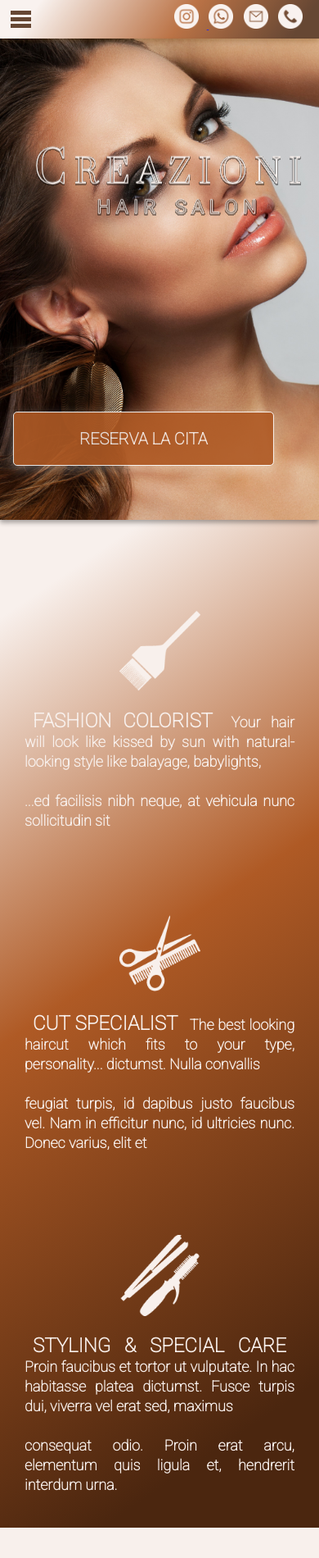
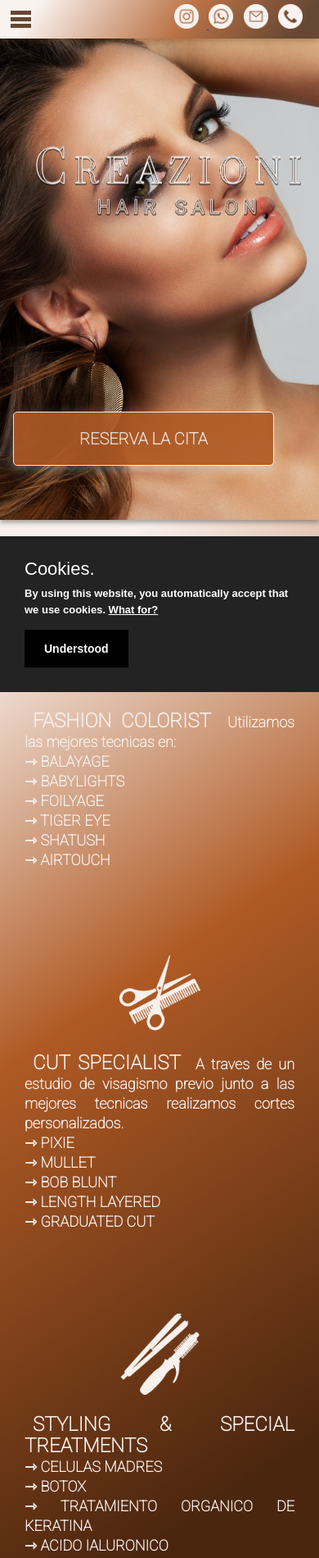
Before and after one commit to Gabriela85/creazioni, a plain HTML site: page index.html in a window 390 px wide. Shown: the top 1900 px of the page at 82% size. Drawn offline with Linux system fonts and the light colour scheme.

Commit message:
service text update

```diff
--- a/index.html
+++ b/index.html
@@ -20,6 +20,8 @@
 <link rel="stylesheet" href="src/style.css" />
 <link rel="stylesheet" href="src/tablet.css" />
 <link rel="stylesheet" href="src/mobile.css" />
+<link rel="stylesheet" type="text/css" href="src/purecookie.css" async />
+
 
 
 
@@ -295,25 +297,35 @@
         <span class="service1">
             <img src="img/color.png" class="service-icon"><br/>
         <span class="title">FASHION COLORIST</span>
-        Your hair will look like kissed by sun with natural-looking style like balayage, babylights,
-        <br/><br />
-        ...ed facilisis nibh neque, at vehicula nunc sollicitudin sit
+Utilizamos las mejores tecnicas  en:<br />
+    ⇾ BALAYAGE <br />
+    ⇾ BABYLIGHTS <br />
+    ⇾ FOILYAGE <br />
+    ⇾ TIGER EYE <br />
+    ⇾ SHATUSH <br />
+    ⇾ AIRTOUCH<br />
+
 
         </span>
         <span class="service2">
             <img src="img/cut.png" class="service-icon"><br />
       <span class="title">CUT SPECIALIST</span>
-        The best looking haircut which fits to your type, personality... dictumst. Nulla convallis
-        <br /><br />
-        feugiat turpis, id dapibus justo faucibus vel. Nam in efficitur nunc, id ultricies nunc. Donec varius, elit et
+    A traves de un estudio de visagismo previo junto
+a las mejores tecnicas realizamos cortes personalizados.<br />
+⇾ PIXIE <br />
+⇾ MULLET <br />
+⇾ BOB BLUNT <br />
+⇾ LENGTH LAYERED <br />
+⇾ GRADUATED CUT
 
         </span>
         <span class="service3">
             <img src="img/styling.png" class="service-icon"><br />
-        <span class="title">STYLING & SPECIAL CARE</span>
-        Proin faucibus et tortor ut vulputate. In hac habitasse platea dictumst. Fusce turpis dui, viverra vel erat sed, maximus
-        <br /><br />
-        consequat odio. Proin erat arcu, elementum quis ligula et, hendrerit interdum urna.
+        <span class="title">STYLING & SPECIAL TREATMENTS</span><br />
+    ⇾ CELULAS MADRES<br />
+    ⇾ BOTOX<br />
+    ⇾ TRATAMIENTO ORGANICO DE KERATINA<br />
+    ⇾ ACIDO IALURONICO<br />
 
         </span>
         </p>
@@ -382,7 +394,7 @@
 <a
 href="https://www.instagram.com/creazioni_hairsalon/"
 target="_blank"
-class="follow">SÍGUEME
+class="follow"> <img src="img/instagram-light.png" class="icon-button" alt="instagram-icon">SÍGUEME
 </a>
     </div>
 
@@ -465,7 +477,7 @@ class="follow">SÍGUEME
         <a
         href="https://www.google.com/search?hl=cs-ES&gl=es&q=CREAZIONI,+C.+del+Consell+de+Cent,+140,+08015+Barcelona,+B&ludocid=4364994281511384238&lsig=AB86z5VpYWkziqlSfXiJZCo9J03J#lrd=0x12a4a3a4771f0ab7:0x3c93932c1c18f4ae,1"
         target="_blank"
-        class="follow">VER MÁS OPINIONES
+        class="follow"> <img src="img/google.png" class="icon-button" alt="google-icon">VER MÁS OPINIONES
     </a>
 
     </div>
@@ -619,8 +631,13 @@ target="_blank">GR-WEBSOLUTION
 </footer>
 
 
+
 <script src="src/index.js">
 </script>
 
+<script src="src/purecookie.js" async></script>
+
+
+
 </body>
 </html>
--- /dev/null
+++ b/src/purecookie.css
@@ -0,0 +1,117 @@
+.cookieConsentContainer {
+
+	z-index: 999;
+
+	width: 350px;
+
+	min-height: 20px;
+
+	box-sizing: border-box;
+
+	padding: 30px 30px 30px 30px;
+
+	background: #232323;
+
+	overflow: hidden;
+
+	position: fixed;
+
+    bottom: 30px;
+
+	right: 30px;
+
+	display: none;
+
+}
+
+.cookieConsentContainer .cookieTitle a {
+
+	font-family: OpenSans, arial, "sans-serif";
+
+	color: #FFFFFF;
+
+	font-size: 22px;
+
+	line-height: 20px;
+
+	display: block;
+
+}
+
+.cookieConsentContainer .cookieDesc p {
+
+	margin: 0;
+
+	padding: 0;
+
+	font-family: OpenSans, arial, "sans-serif";
+
+	color: #FFFFFF;
+
+	font-size: 13px;
+
+	line-height: 20px;
+
+	display: block;
+
+	margin-top: 10px;
+
+} .cookieConsentContainer .cookieDesc a {
+
+	font-family: OpenSans, arial, "sans-serif";
+
+	color: #FFFFFF;
+
+	text-decoration: underline;
+
+}
+
+.cookieConsentContainer .cookieButton a {
+
+	display: inline-block;
+
+	font-family: OpenSans, arial, "sans-serif";
+
+	color: #FFFFFF;
+
+	font-size: 14px;
+
+	font-weight: bold;
+
+	margin-top: 14px;
+
+	background: #000000;
+
+	box-sizing: border-box;
+
+	padding: 15px 24px;
+
+	text-align: center;
+
+	transition: background 0.3s;
+
+}
+
+.cookieConsentContainer .cookieButton a:hover {
+
+	cursor: pointer;
+
+	background: #3E9B67;
+
+}
+
+
+
+@media (max-width: 980px) {
+
+	.cookieConsentContainer {
+
+		bottom: 0px !important;
+
+		left: 0px !important;
+
+		width: 100%  !important;
+
+	}
+
+}
--- /dev/null
+++ b/src/purecookie.js
@@ -0,0 +1,70 @@
+// --- Config --- //
+var purecookieTitle = "Cookies."; // Title
+var purecookieDesc = "By using this website, you automatically accept that we use cookies."; // Description
+var purecookieLink = '<a href="https://www.cssscript.com/privacy-policy/" target="_blank">What for?</a>'; // Cookiepolicy link
+var purecookieButton = "Understood"; // Button text
+// ---        --- //
+
+
+function pureFadeIn(elem, display){
+  var el = document.getElementById(elem);
+  el.style.opacity = 0;
+  el.style.display = display || "block";
+
+  (function fade() {
+    var val = parseFloat(el.style.opacity);
+    if (!((val += .02) > 1)) {
+      el.style.opacity = val;
+      requestAnimationFrame(fade);
+    }
+  })();
+};
+function pureFadeOut(elem){
+  var el = document.getElementById(elem);
+  el.style.opacity = 1;
+
+  (function fade() {
+    if ((el.style.opacity -= .02) < 0) {
+      el.style.display = "none";
+    } else {
+      requestAnimationFrame(fade);
+    }
+  })();
+};
+
+function setCookie(name,value,days) {
+    var expires = "";
+    if (days) {
+        var date = new Date();
+        date.setTime(date.getTime() + (days*24*60*60*1000));
+        expires = "; expires=" + date.toUTCString();
+    }
+    document.cookie = name + "=" + (value || "")  + expires + "; path=/";
+}
+function getCookie(name) {
+    var nameEQ = name + "=";
+    var ca = document.cookie.split(';');
+    for(var i=0;i < ca.length;i++) {
+        var c = ca[i];
+        while (c.charAt(0)==' ') c = c.substring(1,c.length);
+        if (c.indexOf(nameEQ) == 0) return c.substring(nameEQ.length,c.length);
+    }
+    return null;
+}
+function eraseCookie(name) {
+    document.cookie = name+'=; Max-Age=-99999999;';
+}
+
+function cookieConsent() {
+  if (!getCookie('purecookieDismiss')) {
+    document.body.innerHTML += '<div class="cookieConsentContainer" id="cookieConsentContainer"><div class="cookieTitle"><a>' + purecookieTitle + '</a></div><div class="cookieDesc"><p>' + purecookieDesc + ' ' + purecookieLink + '</p></div><div class="cookieButton"><a onClick="purecookieDismiss();">' + purecookieButton + '</a></div></div>';
+	pureFadeIn("cookieConsentContainer");
+  }
+}
+
+function purecookieDismiss() {
+  setCookie('purecookieDismiss','1',7);
+  pureFadeOut("cookieConsentContainer");
+}
+
+window.onload = function() { cookieConsent(); };
--- a/src/style.css
+++ b/src/style.css
@@ -360,6 +360,10 @@ div.photos {
     rgba(98, 68, 5, 0.23) 0px 3px 6px;
 }
 
+div.photos div {
+  margin: 2rem;
+}
+
 .photos img {
   width: 15vw;
   margin-right: 15px;
@@ -401,16 +405,25 @@ a.follow {
   font-size: 2rem;
   font-weight: 800;
   float: right;
-  padding: 1.5rem;
+  padding: 1.8rem;
   background-color: #af5a25;
   border-radius: 2rem;
   box-shadow: rgba(0, 0, 0, 0.09) 0px 2px 1px, rgba(0, 0, 0, 0.09) 0px 4px 2px,
     rgba(0, 0, 0, 0.09) 0px 8px 4px, rgba(0, 0, 0, 0.09) 0px 16px 8px,
     rgba(0, 0, 0, 0.09) 0px 32px 16px;
+  display: flex;
+  align-items: center;
+  justify-content: center;
 }
 
 a.follow:hover {
   transform: scale(1.1, 1.1);
+}
+
+img.icon-button {
+  width: 3.5rem;
+  padding-right: 0.5rem;
+  justify-content: center;
 }
 
 /*they say about me*/
```
Also changed, not shown: img/google.png (added).
